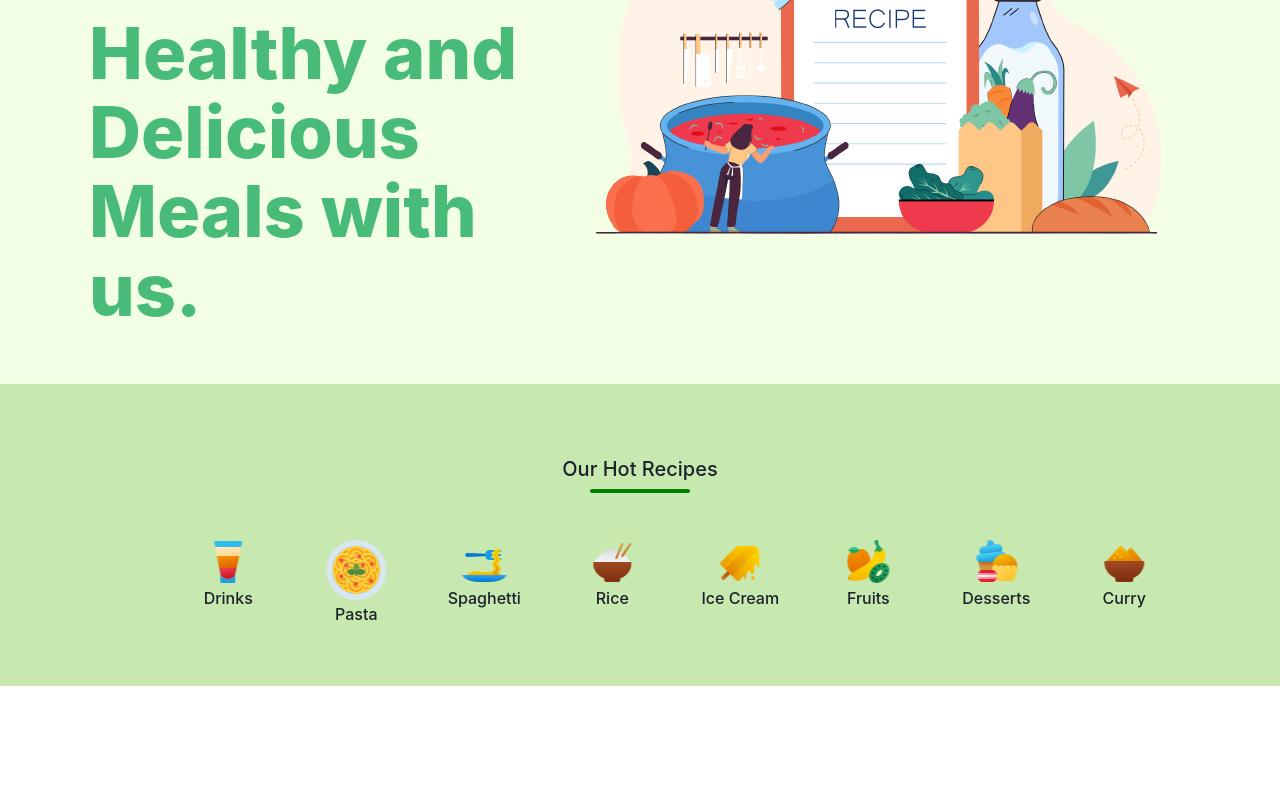
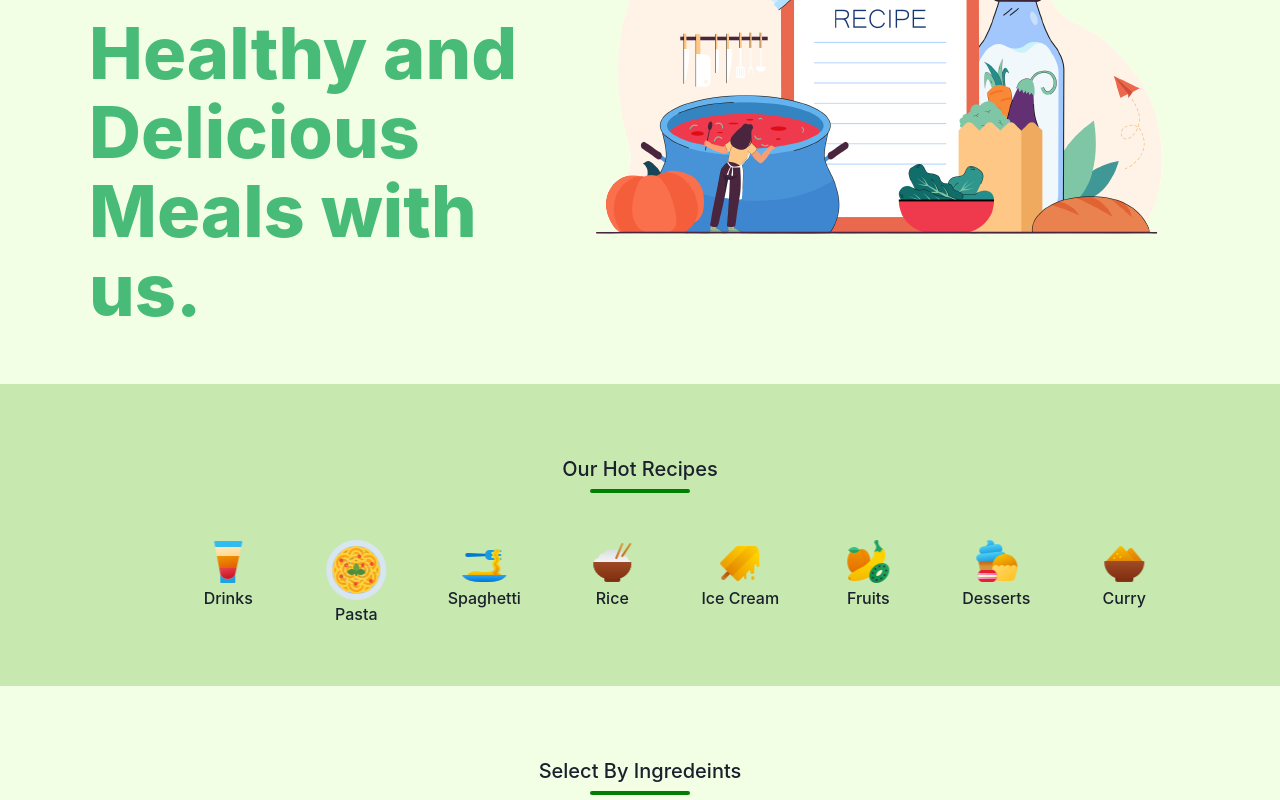
Before and after one commit to Piryanshu88/Food-Recipe-App, a React (Create React App) app in the folder food-app/: page / in a window 1280 px wide. Shown: the part 350-1150 px from the top of the page. Before the commit the page ends 1036 px from the top, so only its background shows below. Built offline with nearby package versions, Linux system fonts and the light colour scheme.

Commit message:
adding new section in app

```diff
--- a/food-app/src/Components/Home/Home.jsx
+++ b/food-app/src/Components/Home/Home.jsx
@@ -38,6 +38,21 @@ export const Home = () => {
         </Flex>
         <Categories />
       </div>
+
+      <div className={styles.ingredeints_section}>
+        <Flex
+          marginTop={"30px"}
+          paddingTop="40px"
+          justifyContent={"center"}
+          flexDirection="column"
+          alignItems="center"
+        >
+          <Text fontSize={"xl"} fontWeight="500">
+            Select By Ingredeints
+          </Text>
+          <p className={styles.text_underline_tag}></p>
+        </Flex>
+      </div>
     </div>
   );
 };
```
